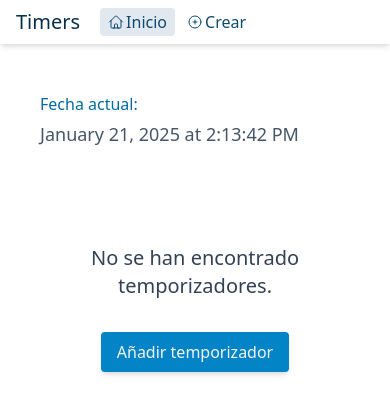
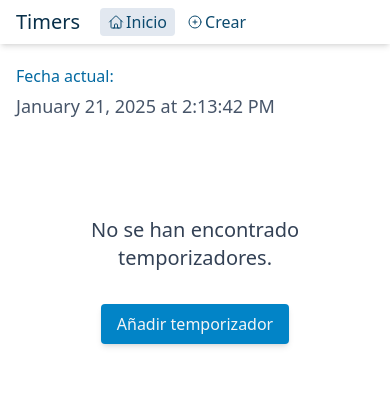
Before and after one commit to franlopezm/countdown, a React (Vite) app: page / in a window 390 px wide. Shown: the top 414 px of the page. Built offline with nearby package versions, Linux system fonts and the light colour scheme.

Commit message:
fix: App responsive

```diff
--- a/src/App.tsx
+++ b/src/App.tsx
@@ -10,7 +10,7 @@ function App() {
     <div className='bg-white w-full h-screen'>
       <Navbar />
 
-      <div className='px-10 md:px-24 xl:px-36 2xl:px-52 pb-10 pt-12'>
+      <div className='px-4 md:px-24 xl:px-36 2xl:px-52 pb-5 pt-5 md:pb-10 md:pt-12'>
         <RouteSwitch
           notFoundText='Lo sentimos, la página a la que desea acceder no existe.'
         >
```
